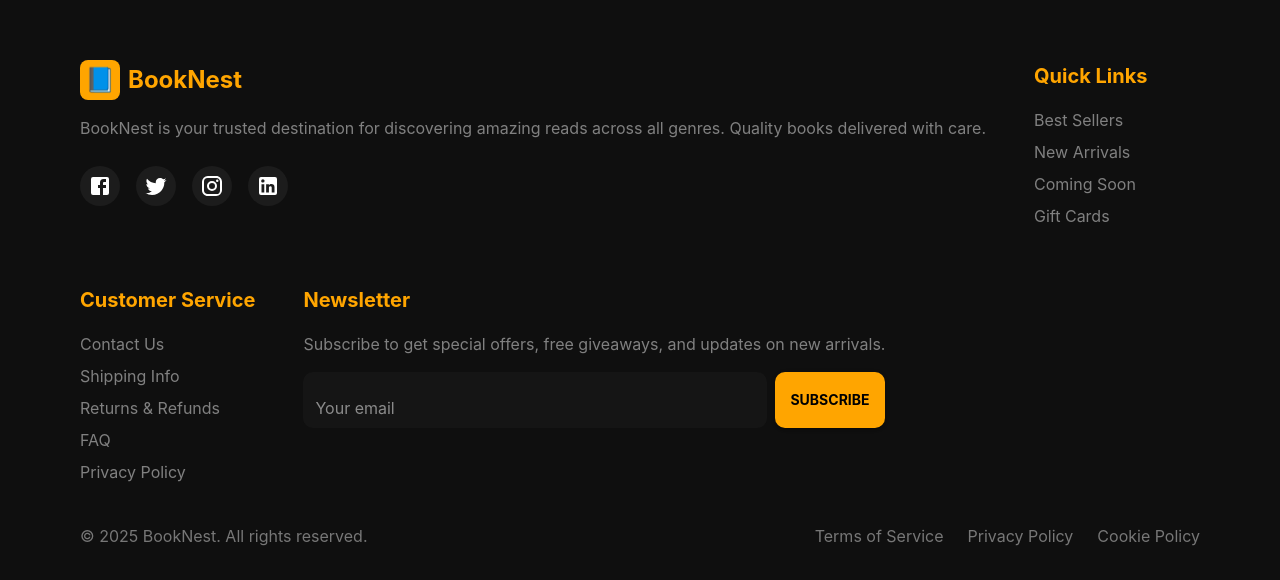
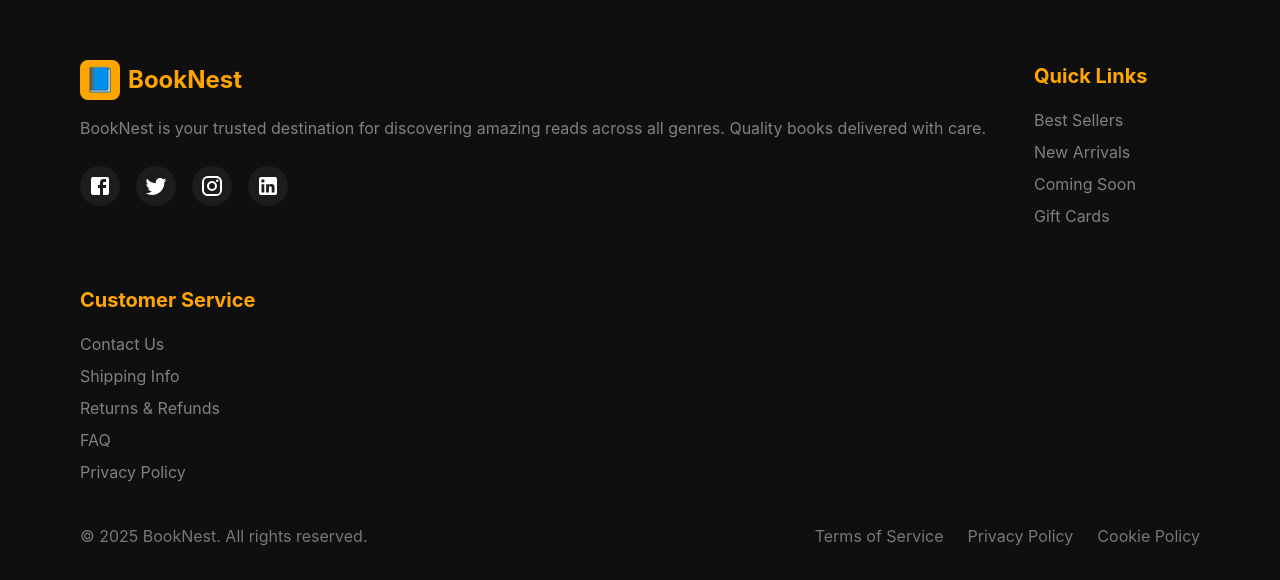
Before and after one commit to Shubhashissahu/BOOKNEST, a React (Vite) app in the folder fronted/: page /contact in a window 1280 px wide. Shown: the part 1133-1713 px from the top of the page. Built offline with nearby package versions, Linux system fonts and the light colour scheme.

Commit message:
remove newsletter from footer

```diff
--- a/fronted/src/Components/Footer.jsx
+++ b/fronted/src/Components/Footer.jsx
@@ -87,44 +87,16 @@ export default function Footer() {
         </Grid>
 
         {/* NEWSLETTER */}
-        <Grid item xs={12} md={3}>
-          <Typography variant="h6" sx={sectionTitle}>Newsletter</Typography>
 
-          <Typography sx={{ color: "gray", mb: 2 }}>
-            Subscribe to get special offers, free giveaways, and updates on new arrivals.
-          </Typography>
 
-          <Box sx={{ display: "flex", gap: 1 }}>
-            <TextField
-              placeholder="Your email"
-              variant="filled"
-              fullWidth
-              InputProps={{
-                disableUnderline: true,
-                sx: {
-                  background: "#151515",
-                  borderRadius: "10px",
-                  color: "white",
-                },
-              }}
-            />
 
-            <Button
-              variant="contained"
-              sx={{
-                background: "#ffa500",
-                color: "#000",
-                px: 3,
-                borderRadius: "10px",
-                fontWeight: "bold",
-                "&:hover": { background: "#ff8800" },
-              }}
-            >
-              Subscribe
-            </Button>
-          </Box>
+
+
+
+
+
         </Grid>
-      </Grid>
+
 
       {/* DIVIDER */}
       <Box
```
